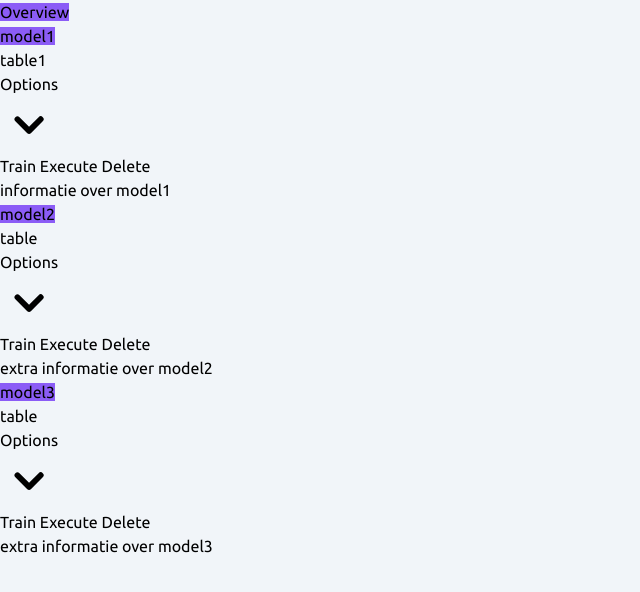
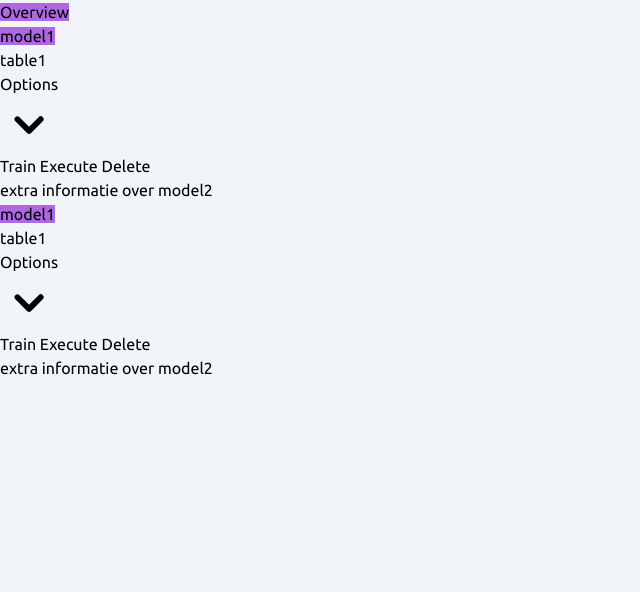
Before and after one commit to LynnMombarg/DuplicateCheck, a Vue app in the folder vue_ui/: page /overview in a window 1280 px wide. Shown: the top 592 px of the page, without its empty margins (0-640 px from the left). Built offline with nearby package versions, Linux system fonts and the light colour scheme.

Commit message:
namen gematch met backend

```diff
--- a/vue_ui/src/components/Banner.vue
+++ b/vue_ui/src/components/Banner.vue
@@ -1,6 +1,9 @@
 <template>
   <a href="#" class="bg-violet-400 text-white rounded-md px-3 py-2 text-sm font-medium" aria-current="page">
     Overview </a>
+
+
+
 </template>
 
 <script>
@@ -11,6 +14,7 @@ export default {
 
 <style>
 .bg-violet-400 {
-  background-color: #8B5CF6;
+  background-color: #ad69e2;
 }
+
 </style>
--- a/vue_ui/src/components/Dashboard.vue
+++ b/vue_ui/src/components/Dashboard.vue
@@ -3,24 +3,40 @@
   <model-overview :models="models"/>
 </template>
 
-<script setup>
-const models = [
+//<script setup>
+
+// hardcoded models for testing
+let models = [
   {
-    name: 'model1',
-    table: 'table1',
-    description: 'informatie over model1',
+    modelname: 'model1',
+    modeltable: 'table1',
+    modeldescription: 'extra informatie over model2',
   },
   {
-    name: 'model2',
-    table: 'table',
-    description: 'extra informatie over model2',
+    modelname: 'model1',
+    modeltable: 'table1',
+    modeldescription: 'extra informatie over model2',
   },
-  {
-    name: 'model3',
-    table: 'table',
-    description: 'extra informatie over model3',
-}
 ]
+// models from backend
+//
+// let models = [];
+//
+// async function getData() {
+//
+//   const response = await fetch('http://localhost:8001/model/models', {
+//     method: 'GET',
+//     headers: {
+//       'Authorization': "test",
+//       'Content-Type': 'application/json'
+//     },
+//   });
+//
+//   const data = await response.json();
+//   models = data;
+//
+//   console.log(models);
+// }
 </script>
 
 <script>
--- a/vue_ui/src/components/ModelOverview.vue
+++ b/vue_ui/src/components/ModelOverview.vue
@@ -1,23 +1,22 @@
 <template>
-  <ul role="list" class="divide-y divide-gray-100">
-    <li v-for="model in models" :key="model.information" class="flex py-2">
+  <ul role="list" class="divide-y divide-gray-100 ">
+    <li v-for="model in models" :key="model.information" class="flex py-2 ">
       <div class="bg-white shadow w-full ">
         <div class="mx-auto max-w-7xl px-4 py-6 sm:px-6 lg:px-8 flex justify-between ">
-          <div class="flex gap-x-4">
+          <div class="flex gap-x-4 ">
             <div class="min-w-0 flex-auto">
               <a @click="viewdetails" href="#" class="bg-violet-400 text-white rounded-md px-3 py-1 text-sm font-medium" aria-current="page">
-                {{model.name}}</a>
+                {{model.modelname}}</a>
             </div>
           </div>
-          <p class="text-xs leading-5 text-gray-500"> {{model.table}}</p>
+          <p class="text-xs leading-5 text-gray-500"> {{model.modeltable}}</p>
           <div class="hidden sm:flex sm:flex-col sm:items-end">
             <model-options-dropdown/>
           </div>
         </div>
         <div class="mx-auto max-w-7xl px-4 py-6 sm:px-6 lg:px-8 flex justify-middle">
-          <p class="text-sm leading-6 text-gray-900">{{ model.description}}</p>
+          <p class="text-sm leading-6 text-gray-900">{{ model.modeldescription}}</p>
         </div>
-
       </div>
     </li>
   </ul>
@@ -35,3 +34,10 @@ export default {
   components: {ModelOptionsDropdown}
 }
 </script>
+
+<style>
+.background {
+  background-color:
+      #f3f3f3;
+}
+</style>
```
Also changed, not shown: vue_ui/src/App.vue (+0 -7 lines), vue_ui/src/assets/logo_duplicatecheck.png (added).
